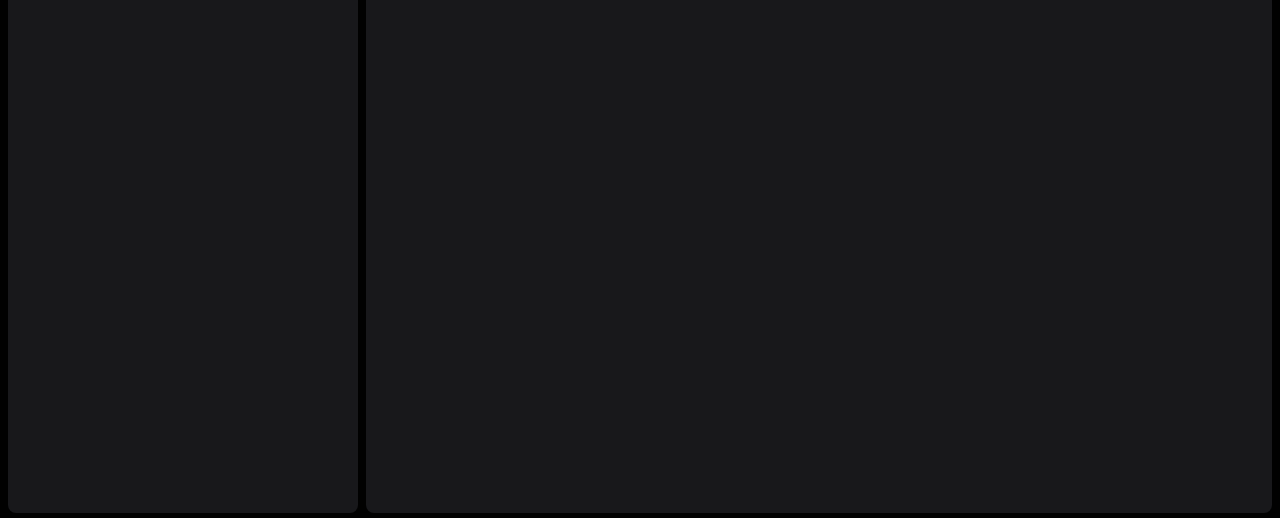
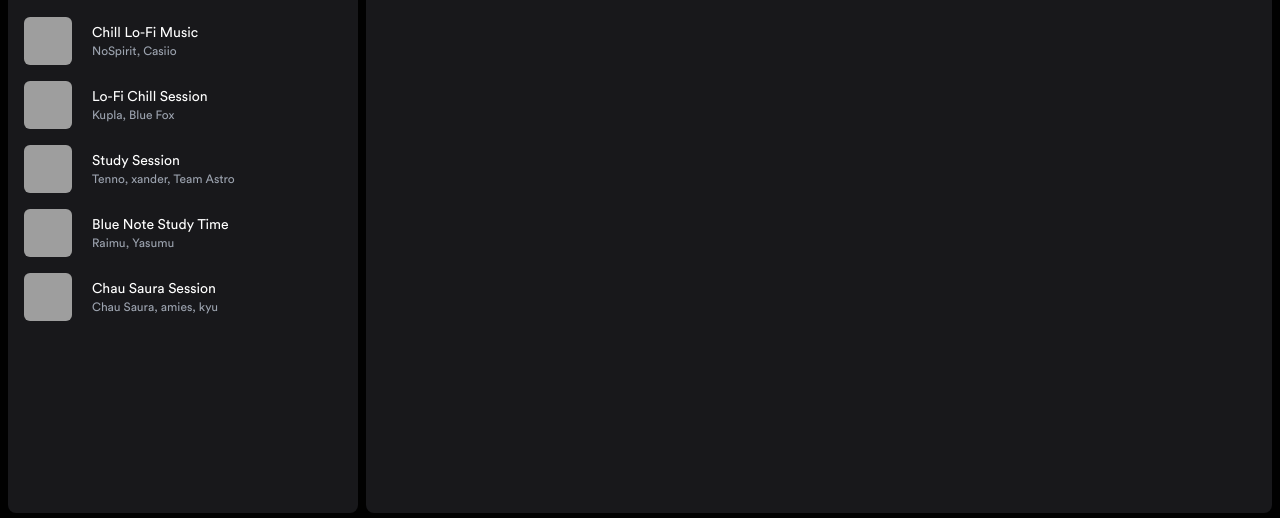
Before and after one commit to italodelap/spotify-astro-clone, an Astro site: page / in a window 1280 px wide. Shown: the part 183-701 px from the top of the page. Built offline with nearby package versions, Linux system fonts and the light colour scheme; Astro itself is replaced by a stand-in of ours; grey boxes are pictures that could not be loaded.

Commit message:
feat(<AsideMenu />): ✨ add playlists in aside menu

```diff
--- a/src/components/AsideMenu.astro
+++ b/src/components/AsideMenu.astro
@@ -3,7 +3,10 @@
 import LibraryIcon from "@/icons/Library.astro";
 import SearchIcon from "@/icons/Search.astro";
 
+import { playlists } from "@/lib/data";
+
 import AsideMenuItem from "./AsideMenu/AsideMenuItem.astro";
+import AsideMenuCard from "./AsideMenu/AsideMenuCard.astro";
 ---
 
 <nav class="flex flex-col flex-1 gap-2">
@@ -14,7 +17,7 @@
          Inicio
       </AsideMenuItem>
 
-      <AsideMenuItem href="/#">
+      <AsideMenuItem href="/">
         <SearchIcon />
          Buscar
       </AsideMenuItem>
@@ -27,6 +30,8 @@
         <LibraryIcon />
          Tu biblioteca
       </AsideMenuItem>
+
+      {playlists.map((playlist) => <AsideMenuCard playlist={playlist} />)}
     </ul>
   </div>
 </nav>
--- /dev/null
+++ b/src/components/AsideMenu/AsideMenuCard.astro
@@ -0,0 +1,35 @@
+---
+import type { Playlist } from "@/lib/data";
+
+interface Props {
+  playlist: Playlist;
+}
+
+const { playlist } = Astro.props;
+const { id, cover, title, artists, color } = playlist;
+
+const artistsString = artists.join(", ");
+---
+
+<a
+  href={`/playlist/${id}`}
+  class="playlist-item flex relative p-2 overflow-hidden items-center gap-5 rounded-md hover:bg-zinc-800"
+>
+  <picture class="h-12 w-12 flex-none">
+    <img
+      src={cover}
+      alt={`Cover of ${title} by ${artistsString}`}
+      class="object-cover w-full h-full rounded-md"
+    />
+  </picture>
+
+  <div class="flex flex-auto flex-col truncate">
+    <h4 class="text-white text-sm">
+      {title}
+    </h4>
+
+    <span class="text-xs text-gray-400">
+      {artistsString}
+    </span>
+  </div>
+</a>
```
